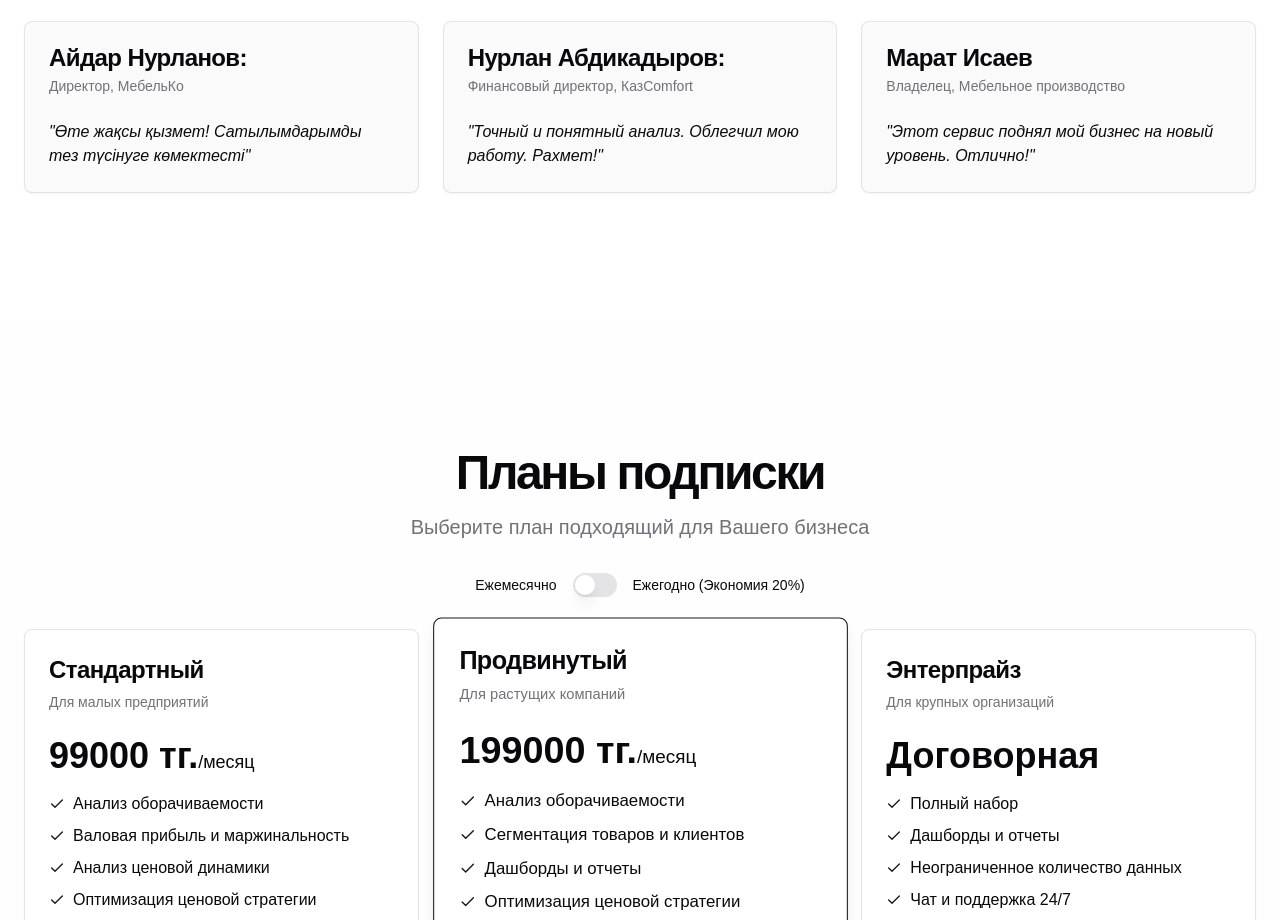
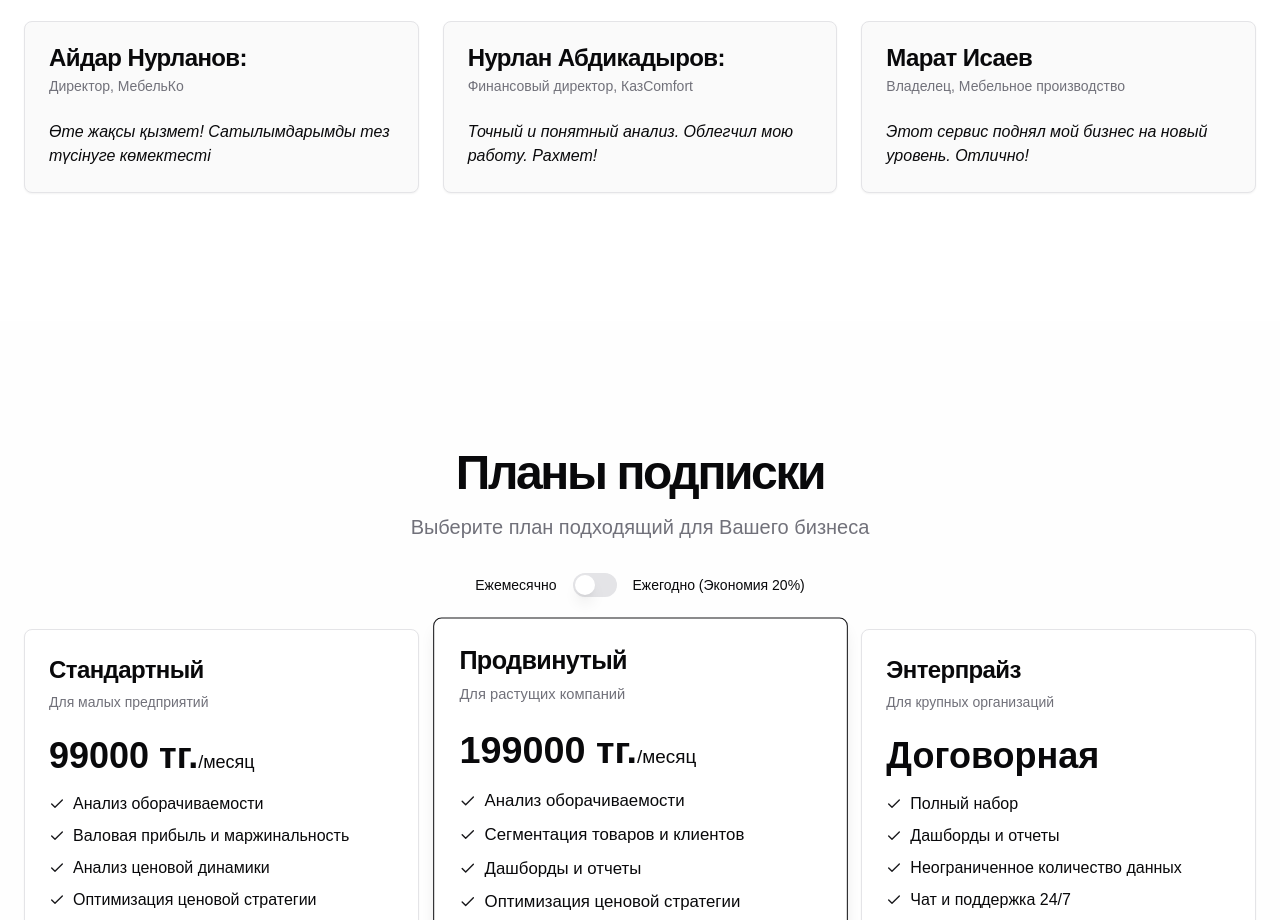
Before and after one commit to RomanTsuglanov/inside-ai.kz, a Next.js app: page / in a window 1280 px wide. Shown: the part 2840-3760 px from the top of the page. Built offline with nearby package versions, Linux system fonts and the light colour scheme.

Commit message:
Your commit message here

```diff
--- a/components/elevated-landing-page.tsx
+++ b/components/elevated-landing-page.tsx
@@ -247,7 +247,7 @@ export default function LandingPage() {
                 </CardHeader>
                 <CardContent>
                   <p className="italic">
-                    "Өте жақсы қызмет! Сатылымдарымды тез түсінуге көмектесті"
+                    Өте жақсы қызмет! Сатылымдарымды тез түсінуге көмектесті
                   </p>
                 </CardContent>
               </Card>
@@ -258,7 +258,7 @@ export default function LandingPage() {
                 </CardHeader>
                 <CardContent>
                   <p className="italic">
-                    "Точный и понятный анализ. Облегчил мою работу. Рахмет!"
+                    Точный и понятный анализ. Облегчил мою работу. Рахмет!
                   </p>
                 </CardContent>
               </Card>
@@ -269,7 +269,7 @@ export default function LandingPage() {
                 </CardHeader>
                 <CardContent>
                   <p className="italic">
-                    "Этот сервис поднял мой бизнес на новый уровень. Отлично!"
+                    Этот сервис поднял мой бизнес на новый уровень. Отлично!
                   </p>
                 </CardContent>
               </Card>
```
